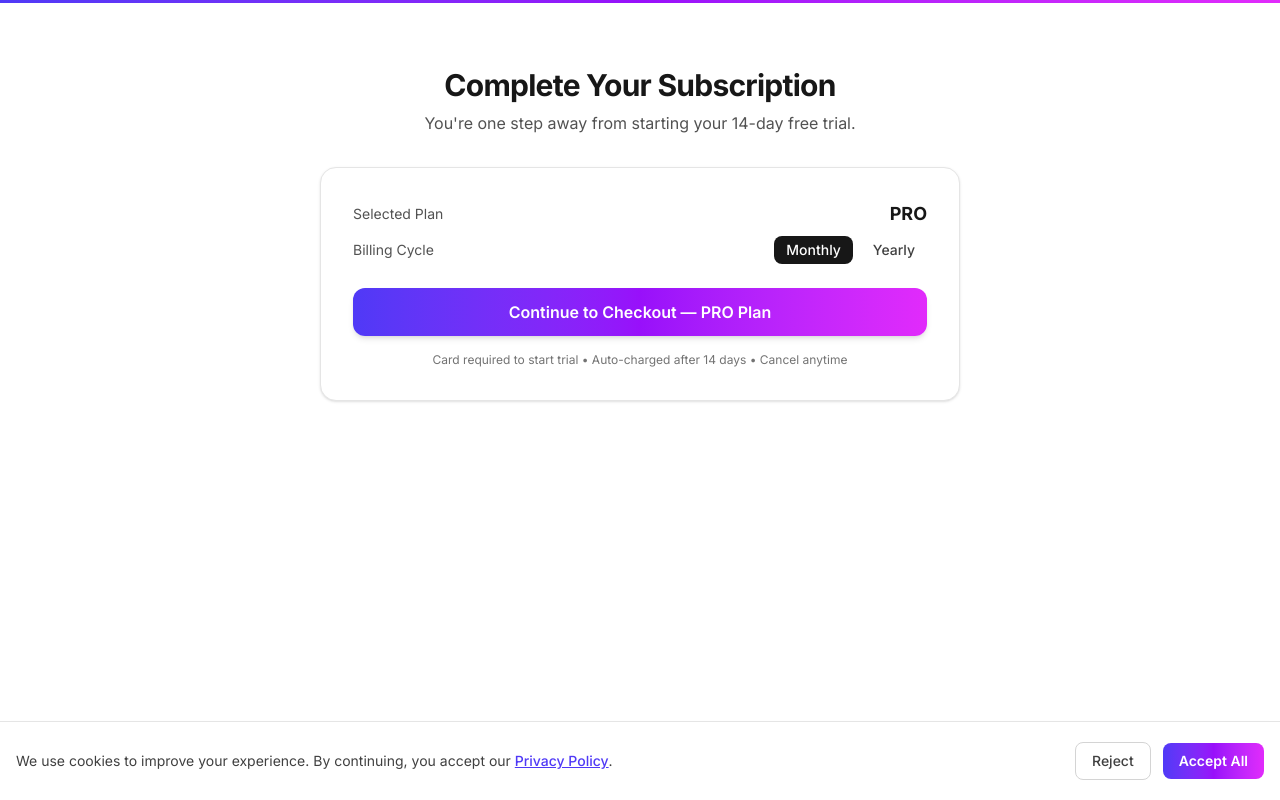
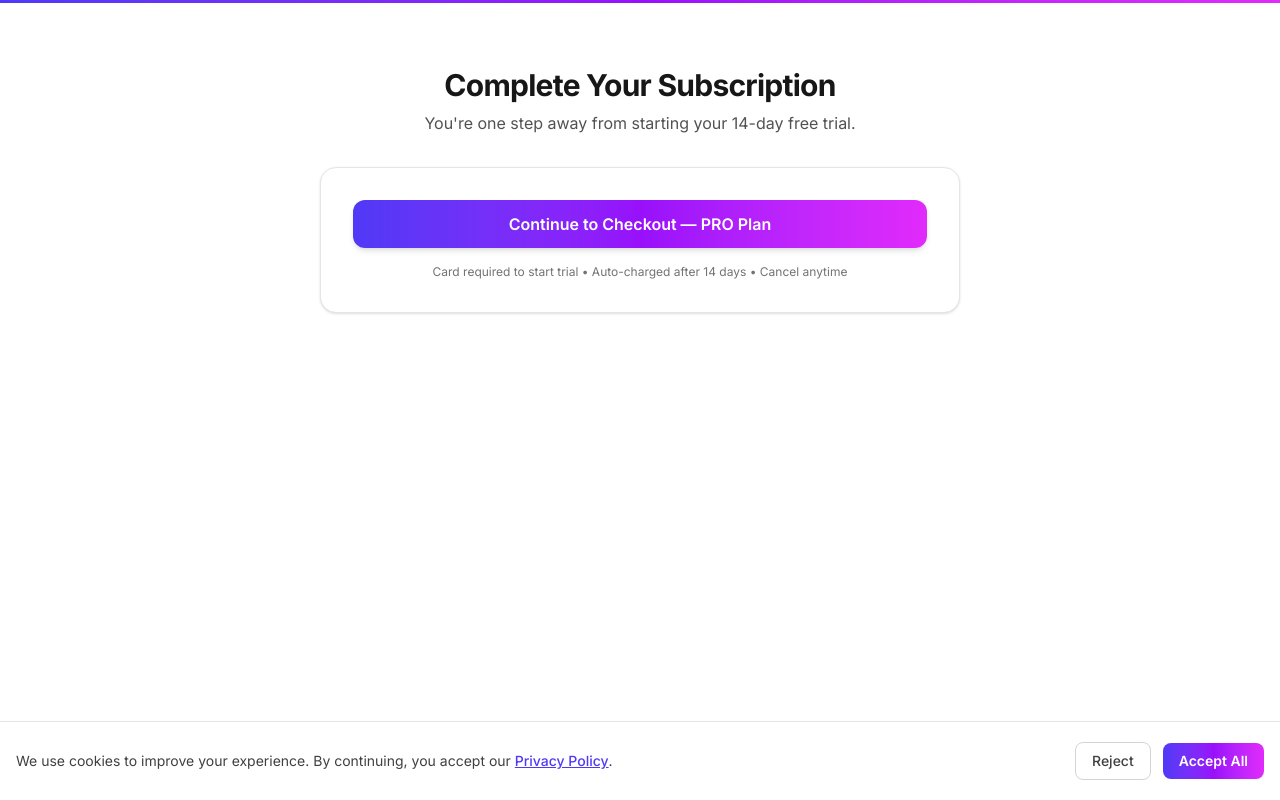
Before and after one commit to autodispatchai/aitodispatchai-tanishkaa-riya-radhhyaa, a Next.js app: page /billing in a window 1280 px wide. Shown: the top 800 px of the page. Built offline with nearby package versions, Linux system fonts and the light colour scheme.

Commit message:
fix: billing page auto-redirect to Stripe checkout

```diff
--- a/src/app/billing/page.tsx
+++ b/src/app/billing/page.tsx
@@ -17,6 +17,7 @@ function BillingContent() {
   const [billing, setBilling] = useState<BillingCycle>('monthly');
   const [loading, setLoading] = useState(false);
   const [err, setErr] = useState<string | null>(null);
+  const [checkoutTriggered, setCheckoutTriggered] = useState(false);
 
   useEffect(() => {
     // Load plan from URL param or localStorage
@@ -40,6 +41,24 @@ function BillingContent() {
       }
     }
   }, [planParam]);
+
+  // Auto-redirect to Stripe checkout when plan is in URL (only once)
+  useEffect(() => {
+    if (plan && plan !== 'ENTERPRISE' && !loading && !checkoutTriggered && planParam) {
+      const supabase = createClient();
+      supabase.auth.getSession().then(({ data: { session } }) => {
+        if (session) {
+          setCheckoutTriggered(true);
+          // Auto-trigger checkout immediately
+          handleCheckout();
+        } else {
+          // Not logged in → redirect to login
+          router.push('/login');
+        }
+      });
+    }
+    // eslint-disable-next-line react-hooks/exhaustive-deps
+  }, [plan, planParam, loading, checkoutTriggered]);
 
 
   async function handleCheckout() {
@@ -97,6 +116,44 @@ function BillingContent() {
     }
   }
 
+  // Show loading state while redirecting to Stripe
+  if (loading || (checkoutTriggered && plan && plan !== 'ENTERPRISE')) {
+    return (
+      <div className="min-h-screen bg-white flex items-center justify-center">
+        <div className="text-center">
+          <Loader2 className="w-12 h-12 animate-spin text-purple-600 mx-auto mb-4" />
+          <p className="text-lg font-medium text-neutral-900">Redirecting to checkout...</p>
+          <p className="text-sm text-neutral-600 mt-2">Please wait</p>
+        </div>
+      </div>
+    );
+  }
+
+  // Enterprise plan → show Calendly link
+  if (plan === 'ENTERPRISE') {
+    return (
+      <div className="min-h-screen bg-white text-neutral-900">
+        <div className="h-[3px] w-full bg-gradient-to-r from-indigo-600 via-purple-600 to-fuchsia-500" />
+        <main className="max-w-2xl mx-auto px-4 py-16">
+          <div className="text-center mb-8">
+            <h1 className="text-3xl font-bold tracking-tight">Enterprise Plan</h1>
+            <p className="mt-2 text-neutral-600">Contact our team for custom pricing.</p>
+          </div>
+          <div className="rounded-2xl border border-neutral-200 bg-white shadow-sm p-8 text-center">
+            <a
+              href="https://calendly.com/autodispatchai/enterprise?utm_source=website&utm_medium=billing"
+              target="_blank"
+              rel="noreferrer"
+              className="inline-block px-6 py-3 rounded-xl bg-gradient-to-r from-indigo-600 via-purple-600 to-fuchsia-500 text-white font-semibold hover:opacity-90 transition-opacity"
+            >
+              Book a Demo
+            </a>
+          </div>
+        </main>
+      </div>
+    );
+  }
+
   return (
     <div className="min-h-screen bg-white text-neutral-900">
       <div className="h-[3px] w-full bg-gradient-to-r from-indigo-600 via-purple-600 to-fuchsia-500" />
@@ -107,38 +164,6 @@ function BillingContent() {
         </div>
 
         <div className="rounded-2xl border border-neutral-200 bg-white shadow-sm p-8">
-          <div className="mb-6">
-            <div className="flex items-center justify-between mb-2">
-              <span className="text-sm text-neutral-600">Selected Plan</span>
-              <span className="text-lg font-bold">{plan}</span>
-            </div>
-            <div className="flex items-center justify-between">
-              <span className="text-sm text-neutral-600">Billing Cycle</span>
-              <div className="flex items-center gap-2">
-                <button
-                  onClick={() => setBilling('monthly')}
-                  className={`px-3 py-1 rounded-lg text-sm font-medium transition ${
-                    billing === 'monthly'
-                      ? 'bg-neutral-900 text-white'
-                      : 'text-neutral-700 hover:bg-neutral-100'
-                  }`}
-                >
-                  Monthly
-                </button>
-                <button
-                  onClick={() => setBilling('yearly')}
-                  className={`px-3 py-1 rounded-lg text-sm font-medium transition ${
-                    billing === 'yearly'
-                      ? 'bg-neutral-900 text-white'
-                      : 'text-neutral-700 hover:bg-neutral-100'
-                  }`}
-                >
-                  Yearly
-                </button>
-              </div>
-            </div>
-          </div>
-
           {err && (
             <div className="mb-6 rounded-xl border border-red-200 bg-red-50 px-4 py-3 text-sm text-red-700">
               {err}
```
